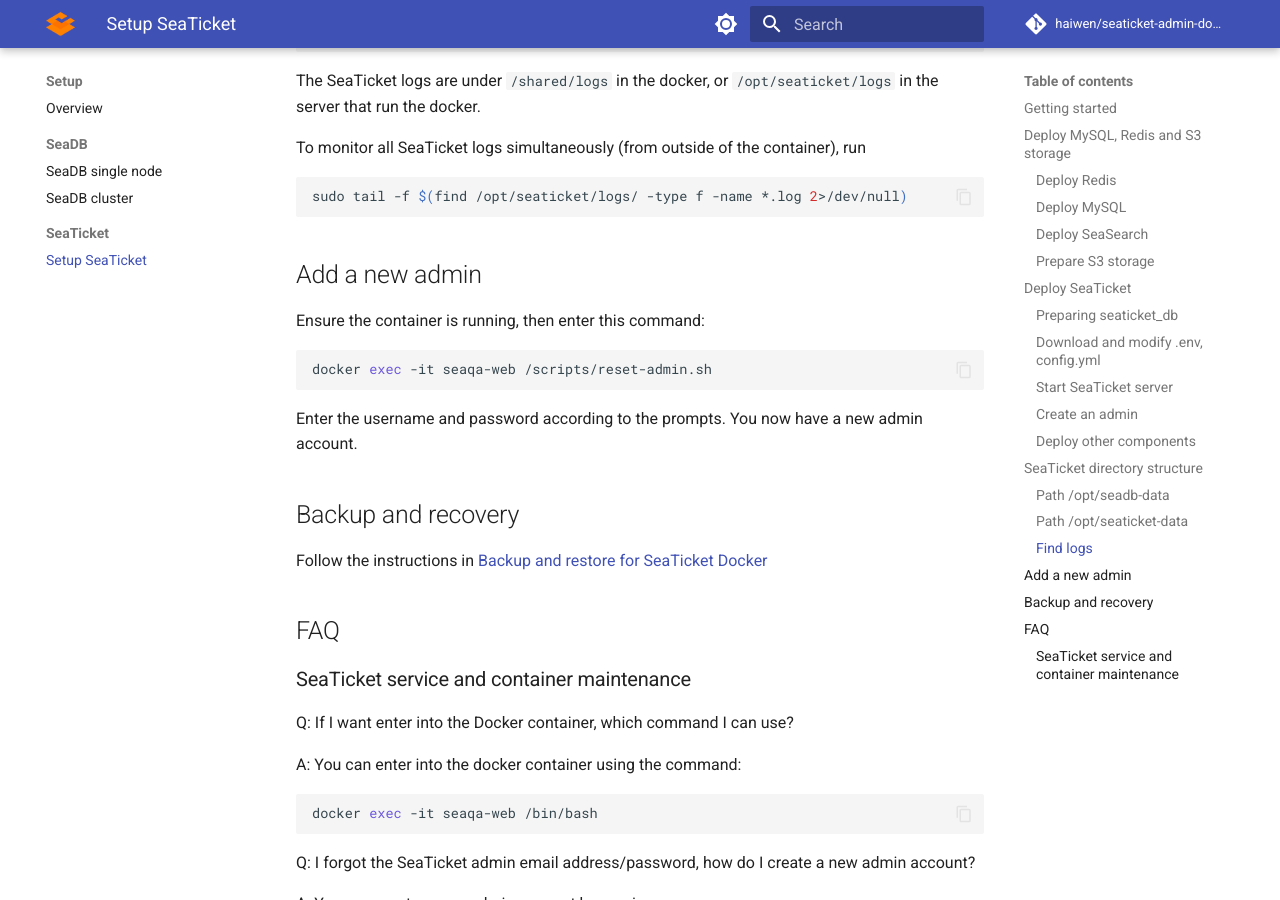
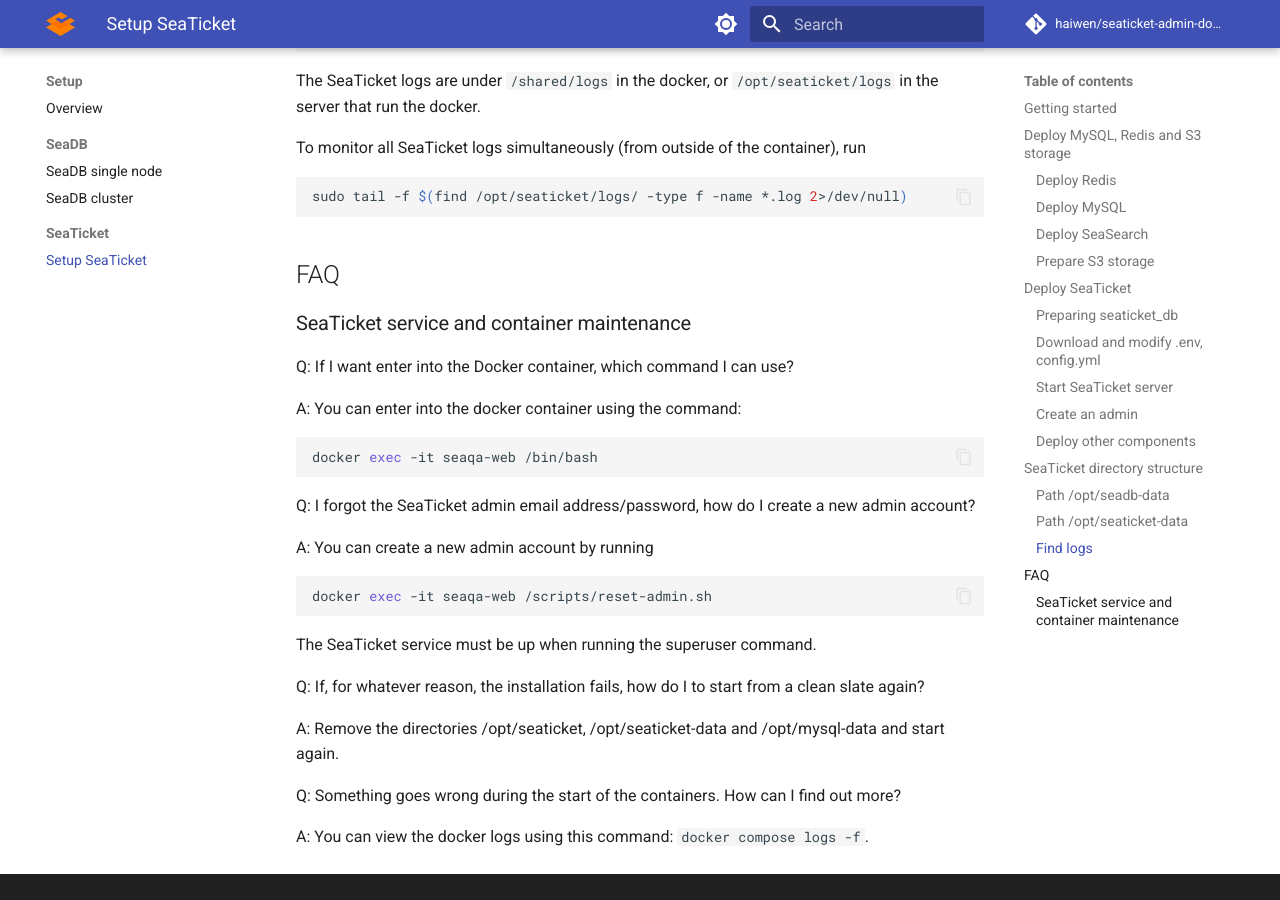
Before and after one commit to haiwen/seaticket-admin-docs, an MkDocs documentation site: the page built from manual/setup/setup_seaticket_single.md, in a window 1280 px wide and 900 px high, scrolled down 5448 px. Built offline with MkDocs 1.6.1 and Material for MkDocs 9.7.7, drawn with Linux system fonts in a browser that asks for light colours; comment, search, counter and statistics services are not loaded; the version menu is left out.

Commit message:
Add account management

````diff
--- a/manual/setup/setup_seaticket_single.md
+++ b/manual/setup/setup_seaticket_single.md
@@ -197,20 +197,6 @@
 sudo tail -f $(find /opt/seaticket/logs/ -type f -name *.log 2>/dev/null)
 ```
 
-## Add a new admin
-
-Ensure the container is running, then enter this command:
-
-```bash
-docker exec -it seaqa-web /scripts/reset-admin.sh
-```
-
-Enter the username and password according to the prompts. You now have a new admin account.
-
-## Backup and recovery
-
-Follow the instructions in [Backup and restore for SeaTicket Docker](../administration/backup_recovery.md)
-
 
 ## FAQ
 
````
Also changed, not shown: manual/administration/account_management.md (added, +16 -0 lines).
